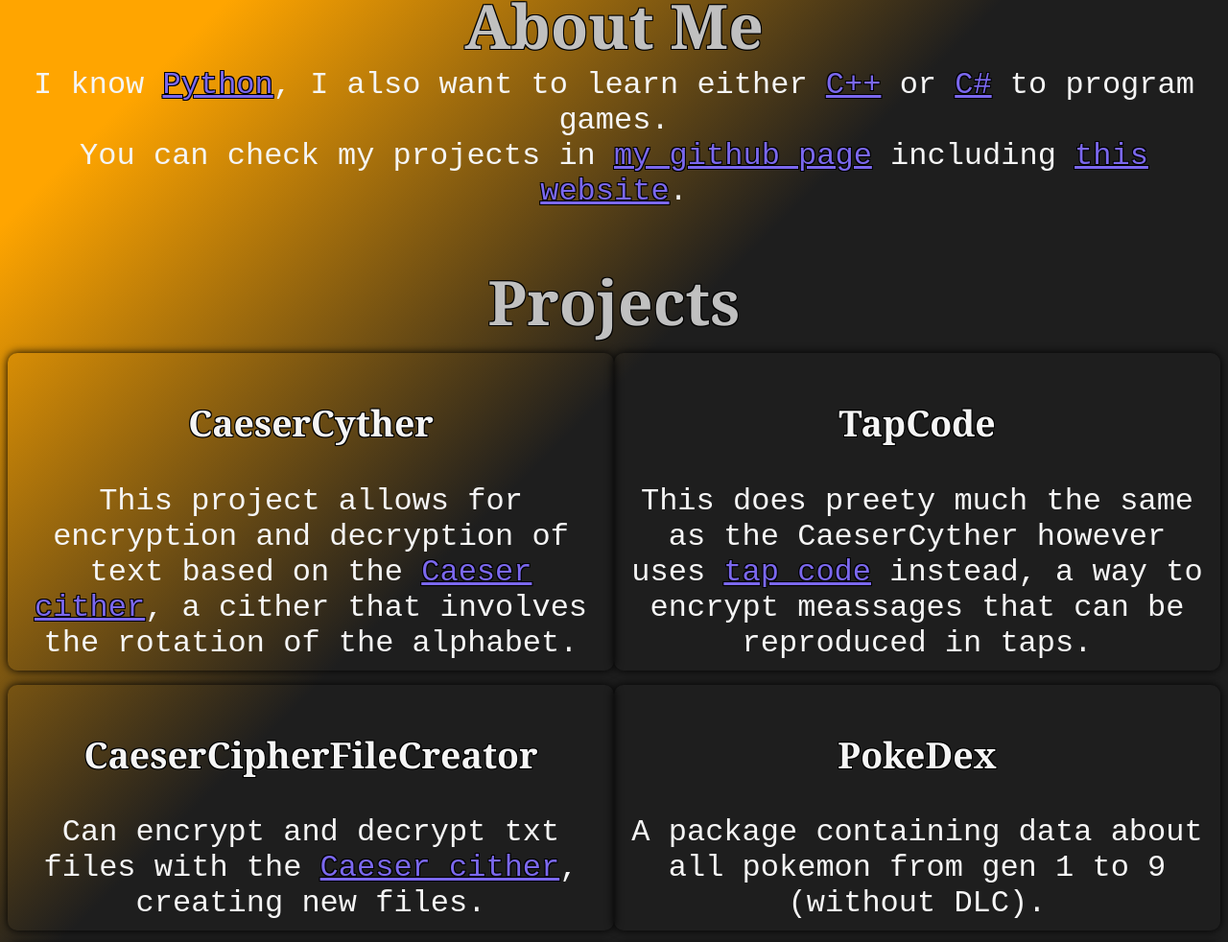
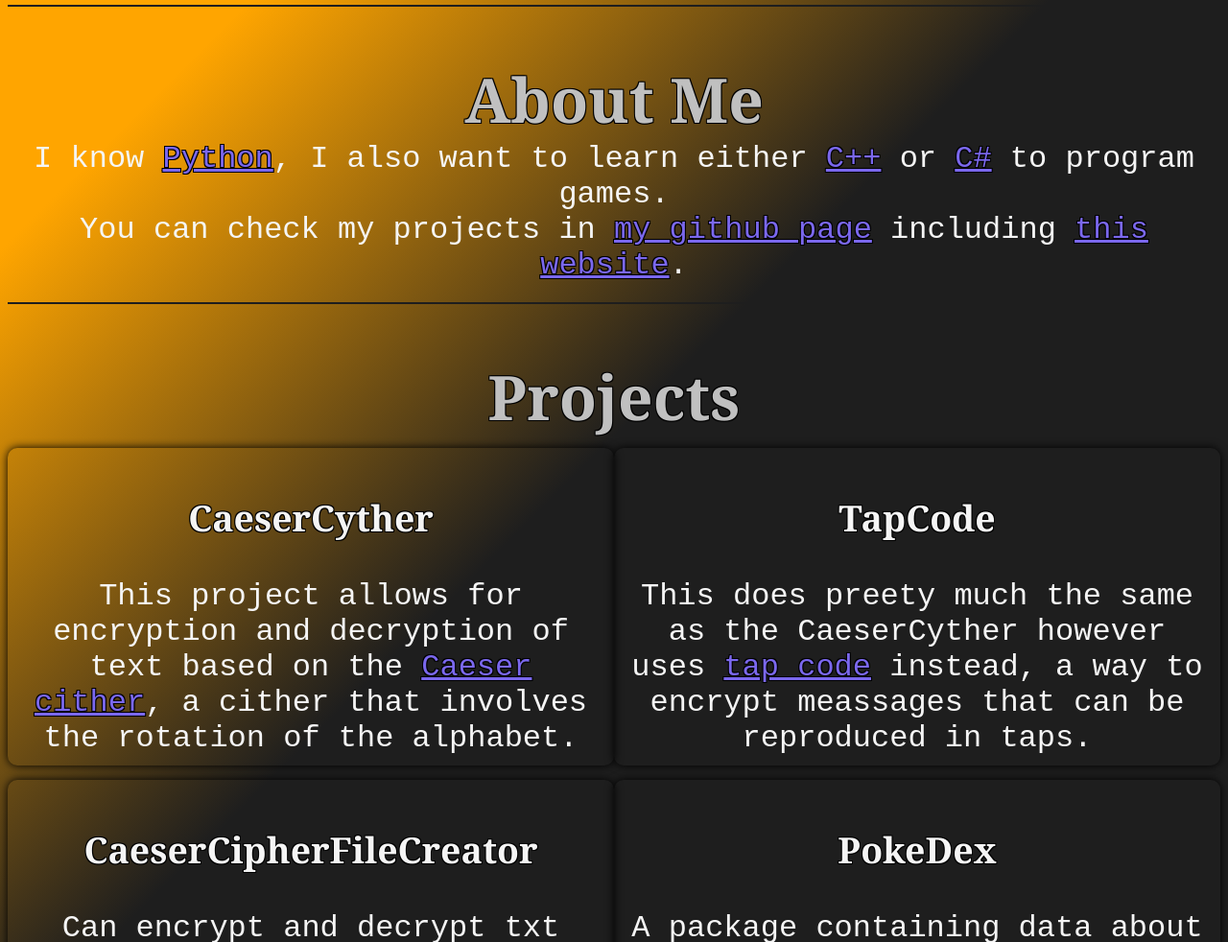
Before and after one commit to CarlosDCpycpp/portfolio, a plain HTML site: page index.html in a window 1280 px wide. Shown: the part 573-1555 px from the top of the page at 96% size. Drawn offline with Linux system fonts and the light colour scheme.

Commit message:
Update index.html

```diff
--- a/index.html
+++ b/index.html
@@ -1,5 +1,4 @@
 <!DOCTYPE html>
-
 
 <html lang="en">
 
@@ -92,6 +91,23 @@
         font-size: inherit;
     }
 
+    hr {
+        border: none;
+        height: 2px;
+        background-color: #1e1e1e;
+        margin: 20px 0;
+    }
+
+    .invisible {
+        opacity: 0;
+        transform: translateY(20px);
+        transition: 2s ease;
+    }
+    .fade-in {
+        opacity: 1;
+        transform: translateY(0);
+    }
+
 
 </style>
 
@@ -103,17 +119,21 @@
 
     <title>CarlosDCpycpp Portfolio</title>
     <link rel="icon" href="favicon.png" type="image/png">
+
+
 </head>
 
 <body>
 
     <h1>My Portfolio</h1>
+    <hr>
 
     <h2>Table of Contents</h2>
     <div class="main">
         <div class="sub" onclick=""><h3><a class="in-page" href="#about_me">About Me</a></h3></a></div>
         <div class="sub"><h3><a class="in-page" href="#projects">Projects</a></h3></a></div>
     </div>
+    <hr>
 
     <h2 id="about_me">About Me</h2>
     <p>
@@ -125,6 +145,7 @@
         You can check my projects in  <a href="https://github.com/CarlosDCpycpp">my github page</a>
         including <a href="https://github.com/CarlosDCpycpp/portfolio">this website</a>.
     </p>
+    <hr>
 
     <h2 id="projects">Projects</h2>
     <div class="main">
@@ -184,7 +205,25 @@
                 a.setAttribute('target', '_blank');
                 a.setAttribute('rel', 'noopener noreferrer');
                 }
+            }
+        );
+
+        const observer = new IntersectionObserver(entries => {
+            entries.forEach(entry => {
+                if (entry.isIntersecting) {
+                    entry.target.classList.add('fade-in');
+                    } else {
+                        entry.target.classList.remove('fade-in'); // reset when offscreen
+                    }
                 });
+            });
+
+        document.querySelectorAll('.project').forEach(el => {
+            el.classList.add('invisible');
+            observer.observe(el);
+        });
+
+
     </script>
 
 
```
Lines whose indentation alone changed are shown as unchanged.
